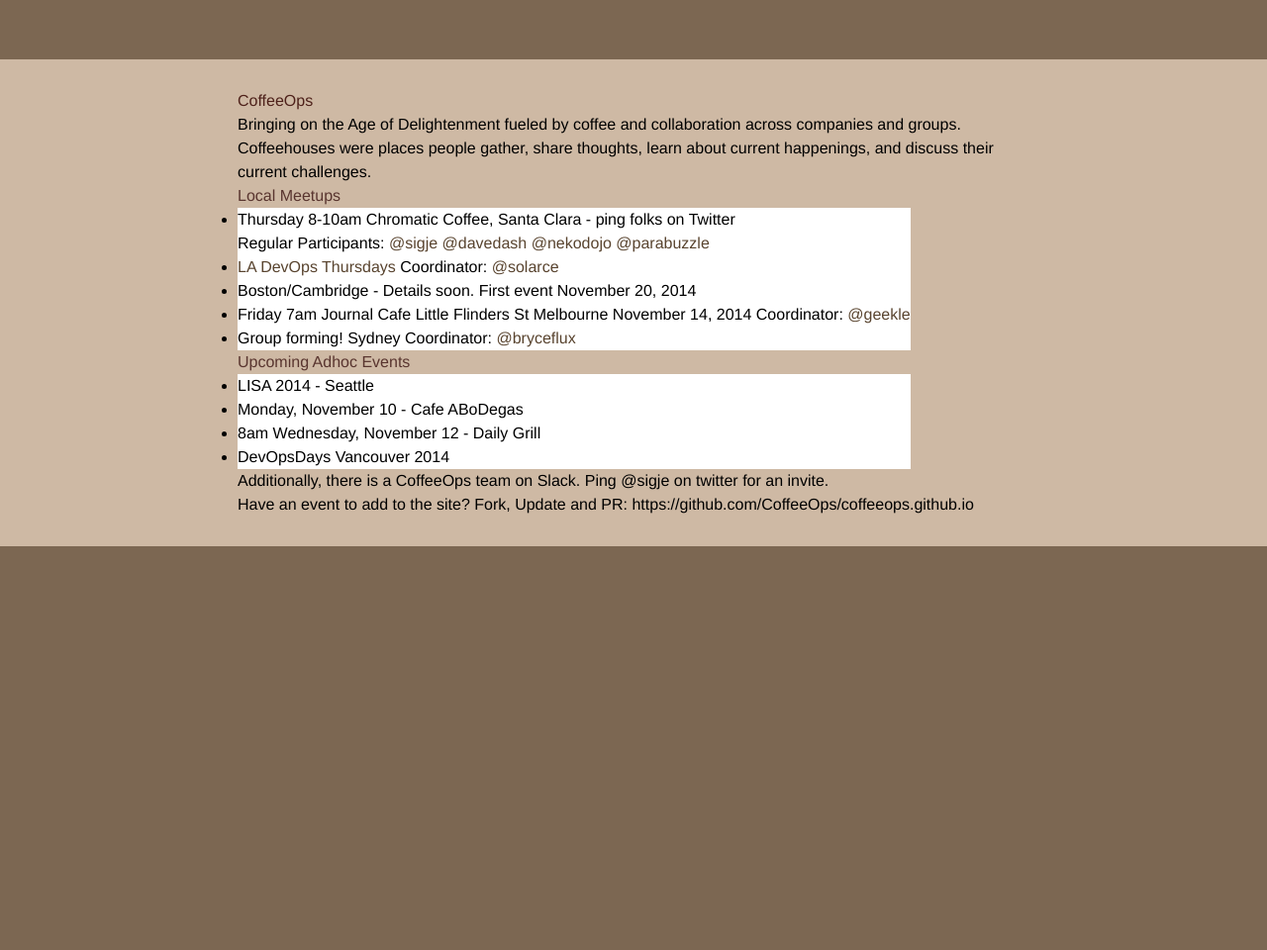
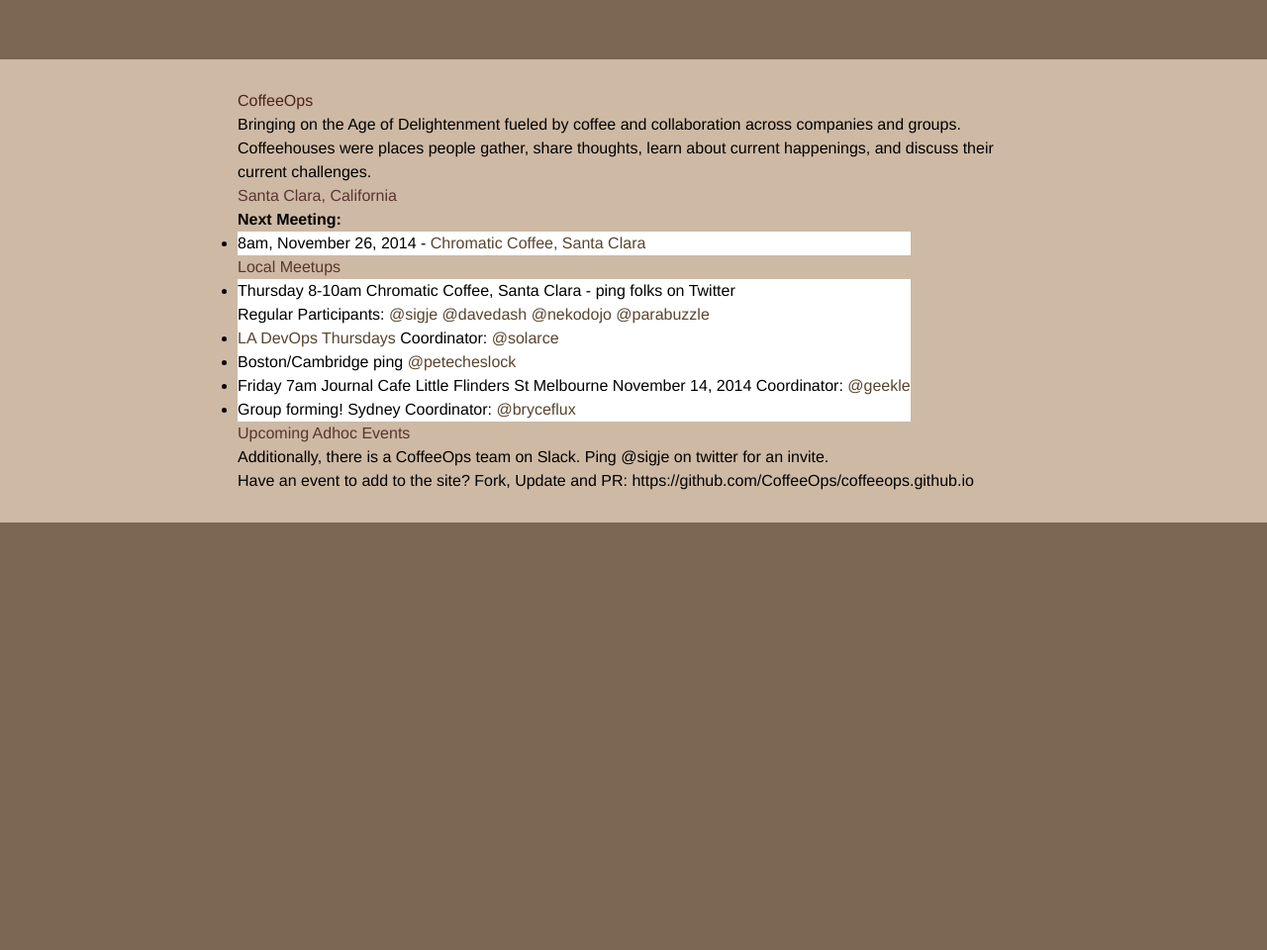
Before and after one commit to CoffeeOps/coffeeops.github.io, a Jekyll site: the page built from index.md, in a window 1280 px wide. Shown: the whole page at 99% size. Built offline with Jekyll 4.4.1, drawn with Linux system fonts in a browser that asks for light colours; Markdown is read by kramdown in place of the engine named in the settings.

Commit message:
adding santa clara event

```diff
--- a/index.md
+++ b/index.md
@@ -3,12 +3,22 @@
 layout: default
 ---
 
-# CoffeeOps
+<h1>CoffeeOps</h1>
 
 Bringing on the Age of Delightenment fueled by coffee and collaboration across companies and groups. Coffeehouses were places people gather, share thoughts, learn about current happenings, and discuss their current challenges.
 
 
-## Local Meetups
+
+<h2> Santa Clara, California</h2>
+
+<b>Next Meeting:</b>
+
+* 8am, November 26, 2014 - [Chromatic Coffee, Santa Clara](http://www.yelp.com/biz/chromatic-coffee-santa-clara)
+
+
+
+
+<h2>Local Meetups</h2>
 
 
 * Thursday 8-10am Chromatic Coffee, Santa Clara - ping folks on Twitter
@@ -22,7 +32,7 @@
   Coordinator:
     [@solarce](https://twitter.com/solarce)
 
-* Boston/Cambridge - Details soon. First event November 20, 2014
+* Boston/Cambridge ping [@petecheslock](https://twitter.com/petecheslock)
 
 * Friday 7am Journal Cafe Little Flinders St Melbourne November 14, 2014
   Coordinator:
@@ -36,10 +46,6 @@
 
 ## Upcoming Adhoc Events
 
-* LISA 2014 - Seattle
- * Monday, November 10 - Cafe ABoDegas
- * 8am Wednesday, November 12 - Daily Grill
-* DevOpsDays Vancouver 2014
 
 
 Additionally, there is a CoffeeOps team on Slack. Ping @sigje on twitter for an invite.
```
Also changed, not shown: README.md, 1 other file.
